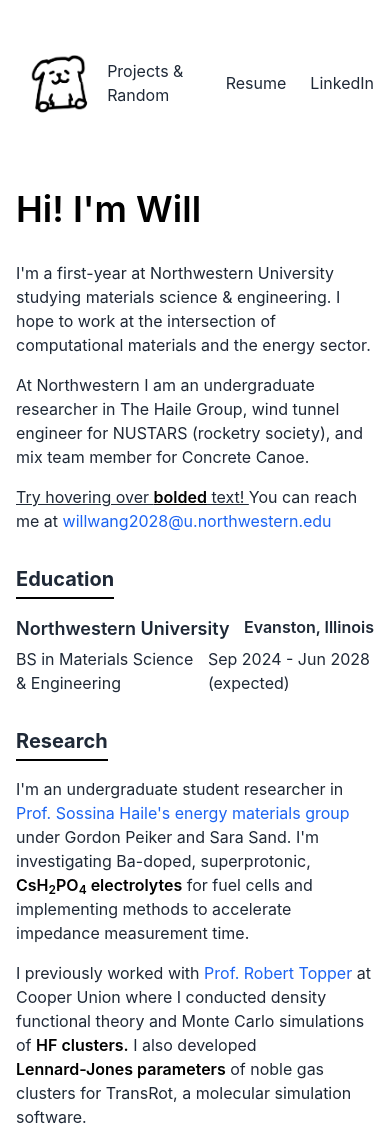
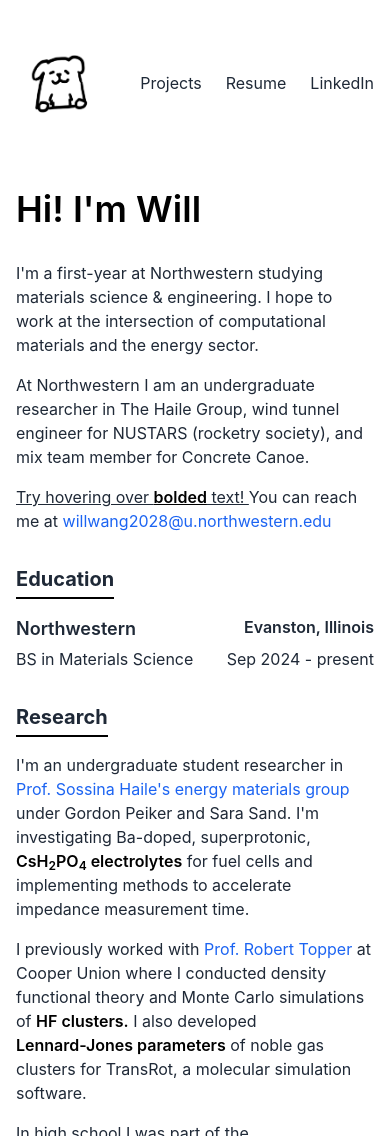
Before and after one commit to wwang-8/personal-site, a website: page index.html in a window 390 px wide. Shown: the top 1136 px of the page. Drawn offline with nearby package versions, Linux system fonts and the light colour scheme.

Commit message:
More updates

```diff
--- a/index.html
+++ b/index.html
@@ -8,6 +8,14 @@
   <link href="https://cdn.jsdelivr.net/npm/flowbite@3.1.2/dist/flowbite.min.css" rel="stylesheet" />
   <link rel="icon" type="image/x-icon" href="fluffy-boi.jpeg">
   <meta name="viewport" content="width=device-width, initial-scale=1.0" />
+
+  <!-- Custom media query to swap text at 500px or less -->
+  <style>
+    @media (max-width: 580px) {
+      .hide-sm { display: none !important; }
+      .show-sm { display: inline !important; }
+    }
+  </style>
 </head>
 <body class="bg-white text-gray-800 font-sans">
 
@@ -21,7 +29,8 @@
       <div class="flex items-center">
         <a href="projects.html"
            class="inline-block text-gray-800 transition duration-300 ease-out transform hover:text-green-600 hover:-translate-y-0.5">
-          Projects & Random
+          <span class="hide-sm">Projects & Random</span>
+          <span class="show-sm hidden">Projects</span>
         </a>
         <a href="Resume - William Wang.pdf" target="_blank"
            class="ml-6 inline-block text-gray-800 transition duration-300 ease-out transform hover:text-red-600 hover:-translate-y-0.5">
@@ -34,8 +43,6 @@
       </div>
     </nav>
   </div>
-
-
 
   <!-- Main Content -->
   <main class="max-w-3xl mx-auto px-4 py-8">
@@ -63,10 +70,11 @@
         </span>
       </h1>
     </header>
+
     <!-- Intro Section -->
     <section class="mb-8">
       <p class="mb-4">
-        I'm a first-year at Northwestern University studying materials science & engineering. I hope to work at the intersection of computational materials and the energy sector.
+        I'm a first-year at <span class="hide-sm">Northwestern University</span><span class="show-sm hidden">Northwestern</span> studying materials science & engineering. I hope to work at the intersection of computational materials and the energy sector.
       </p>
       <p class="mb-4">
         At Northwestern I am an undergraduate researcher in The Haile Group, wind tunnel engineer for NUSTARS (rocketry society), and mix team member for Concrete Canoe.
@@ -96,7 +104,6 @@
           </span>
           text!
         </span>
-
         You can reach me at
         <span class="relative inline-block select-none">
           <!-- Email link with hover underline -->
@@ -109,8 +116,8 @@
             Copied!
           </span>
         </span>
+      </p>
     </section>
-
 
     <!-- Education Section -->
     <section class="mb-8">
@@ -121,7 +128,10 @@
       <!-- First row: University on the left, location on the right -->
       <div class="flex justify-between">
         <div>
-            <h3 class="text-lg font-semibold">Northwestern University</h3>
+          <h3 class="text-lg font-semibold">
+            <span class="hide-sm">Northwestern University</span>
+            <span class="show-sm hidden">Northwestern</span>
+          </h3>
         </div>
         <div>
           <p class="text-gray-800 font-semibold">Evanston, Illinois</p>
@@ -131,13 +141,16 @@
       <!-- Second row: Degree on the left, date on the right -->
       <div class="flex justify-between mt-1">
         <div>
-            <p>BS in Materials Science &amp; Engineering</p>
+          <span class="hide-sm"><p>BS in Materials Science &amp; Engineering</p></span>
+          <span class="show-sm hidden"><p>BS in Materials Science</p></span>
         </div>
         <div>
-            <p>Sep 2024 - Jun 2028 (expected)</p>
+          <span class="hide-sm">Sep 2024 - Jun 2028 (expected)</span>
+          <span class="show-sm hidden">Sep 2024 - present</span>
         </div>
       </div>
     </section>
+
     <!-- Research Section -->
     <section class="mb-8">
       <h2 class="text-xl font-bold border-b-2 border-black inline-block pb-1 mb-4">
@@ -152,8 +165,7 @@
           Prof. Sossina Haile's energy materials group
           <span class="absolute bottom-0 left-0 h-0.5 w-0 bg-blue-500 transition-all duration-1000 group-hover:w-full"></span>
         </a>
-        under Gordon Peiker and Sara Sand. I'm investigating Ba-doped,
-        superprotonic,
+        under Gordon Peiker and Sara Sand. I'm investigating Ba-doped, superprotonic,
         <span class="relative inline-block">
           <!-- Trigger for first tooltip -->
           <span
@@ -174,8 +186,7 @@
             <span class="tooltip-arrow" data-popper-arrow></span>
           </span>
         </span>
-        for fuel cells and implementing methods to accelerate
-        impedance measurement time.
+        for fuel cells and implementing methods to accelerate impedance measurement time.
       </p>
       <p class="mb-4">
         I previously worked with
@@ -186,8 +197,7 @@
           Prof. Robert Topper
           <span class="absolute bottom-0 left-0 h-0.5 w-0 bg-blue-500 transition-all duration-1000 group-hover:w-full"></span>
         </a>
-        at Cooper Union where I
-        conducted density functional theory and Monte Carlo simulations of
+        at Cooper Union where I conducted density functional theory and Monte Carlo simulations of
         <span class="relative inline-block">
           <!-- Trigger for first tooltip -->
           <span
@@ -269,7 +279,7 @@
             class="cursor-pointer text-black font-semibold hover:underline focus:ring-4
                    focus:outline-none focus:ring-blue-300"
           >
-                <i>drosophila melanogaster </i>
+            <i>drosophila melanogaster</i>
           </span>
           <!-- First tooltip container -->
           <span id="tooltip-flies"
@@ -320,7 +330,6 @@
           </span>
         </span>
         for full-scale rockets at Embry Riddle Wind Tunnel Facility, used
-
         <span class="relative inline-block">
           <!-- Trigger for second tooltip -->
           <span
@@ -364,10 +373,6 @@
         </span>
          with pandas.
       </p>
-
-
-
-
       <p class="mb-4">
         I'm also a member of Northwestern's concrete canoe team where we race concrete canoes less
         dense than water. I help make the mix and with compression testing to
@@ -403,7 +408,6 @@
           </span>
           <span class="tooltip-arrow" data-popper-arrow></span>
         </span>
-
         and Williams Racing.
       </p>
       <p>
```
Lines whose indentation alone changed are shown as unchanged.
